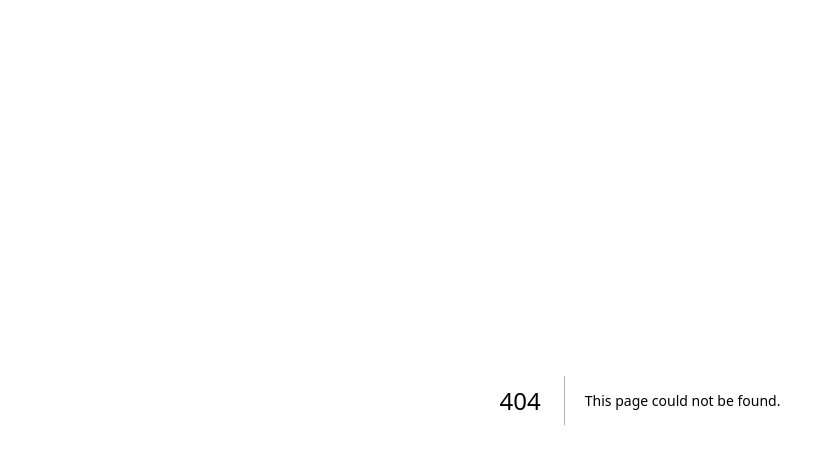
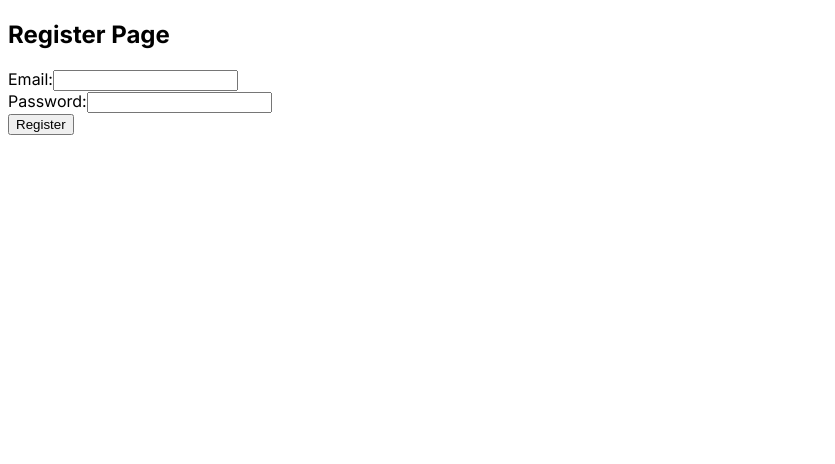
Before and after one commit to nanidam/degree-project-rendezevite, a Next.js app: page /register in a window 1280 px wide. Before the commit this address had no page. Shown: the top 464 px of the page, without its empty margins (0-835 px from the left). Built offline with nearby package versions, Linux system fonts and the light colour scheme.

Commit message:
added register page

```diff
--- a/app/page.tsx
+++ b/app/page.tsx
@@ -13,7 +13,7 @@ export default function Home() {
       </section>
       <section>
         <a href="/api/auth/signin">Login</a>
-        <a href="/">Register</a>
+        <a href="/register">Register</a>
       </section>
     </main>
   );
--- /dev/null
+++ b/app/register/page.tsx
@@ -0,0 +1,52 @@
+import prisma from "../db";
+import { redirect } from "next/navigation";
+
+const Register = async () => {
+  const handleRegister = async (data: FormData) => {
+    "use server";
+    const email = data.get("email") as string;
+    const password = data.get("password") as string;
+
+    const existingUser = await prisma.user.findUnique({
+      where: { email },
+    });
+
+    if (existingUser) {
+      // Handle the case where the email already exists
+      console.log("Email already exists");
+      return;
+    }
+
+    const response = await prisma.user.create({
+      data: {
+        email,
+        hashedPassword: password,
+      },
+    });
+
+    console.log(response);
+    redirect("/");
+  };
+  return (
+    <>
+      <section>
+        <h1>Register Page</h1>
+        <form action={handleRegister}>
+          <article>
+            <label htmlFor="email">Email:</label>
+            <input type="email" id="email" name="email" required />
+          </article>
+          <article>
+            <label htmlFor="password">Password:</label>
+            <input type="password" id="password" name="password" required />
+          </article>
+          <article>
+            <button type="submit">Register</button>
+          </article>
+        </form>
+      </section>
+    </>
+  );
+};
+
+export default Register;
```
Also changed, not shown: app/test/page.tsx (deleted, +0 -17 lines).
